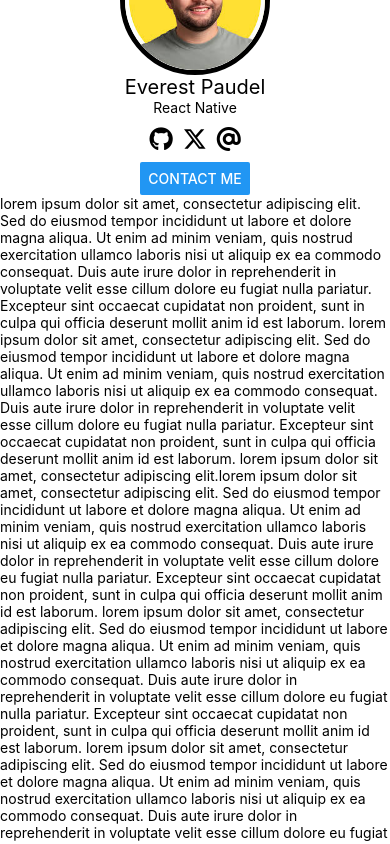
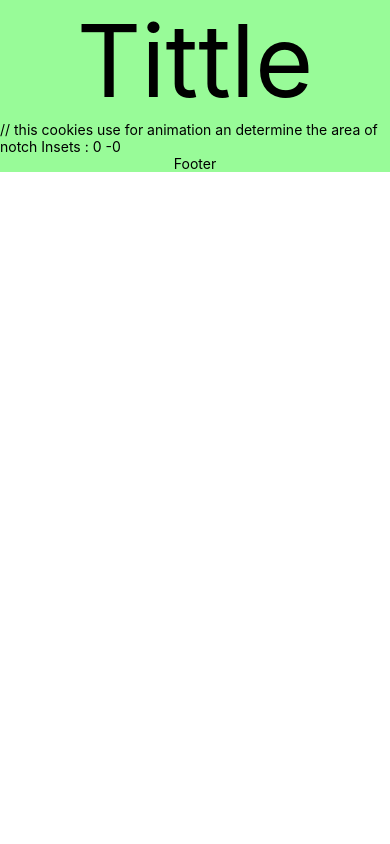
Before and after one commit to everestp/ReactNative, a React Native app: screen / in a window 390 px wide. Built offline with nearby package versions, Linux system fonts and the light colour scheme.

Commit message:
Learning :SafeAreaView and SafeAreaProvider ,useSafeAreaInsets

```diff
--- a/App.js
+++ b/App.js
@@ -1,86 +1,123 @@
-import { StatusBar } from 'expo-status-bar';
-import { Button, Image, Linking, ScrollView, StyleSheet, Text, View } from 'react-native';
+import { StatusBar } from "expo-status-bar";
+import {
+  Button,
+  Image,
+  Linking,
 
-import FontAwesome6 from '@expo/vector-icons/FontAwesome6';
+  ScrollView,
+  StyleSheet,
+  Text,
+  View,
+} from "react-native";
 
+import FontAwesome6 from "@expo/vector-icons/FontAwesome6";
+import { SafeAreaProvider ,SafeAreaView, useSafeAreaInsets} from "react-native-safe-area-context";
+function DisplayInsets(){
+  const insets = useSafeAreaInsets()
+  return(
+    <Text>
+      // this cookies use for animation an determine the area of notch
+      Insets : {insets.bottom} -{insets.top}
+    </Text>
+  )
+}
 export default function App() {
   const onContactMe = () => {
-    Linking.openURL("https://github.com/everestp")
-  console.log("Contact me")
-  }
+    Linking.openURL("https://github.com/everestp");
+    console.log("Contact me");
+  };
   return (
-    <ScrollView showsVerticalScrollIndicator={false}>
+
+  <SafeAreaProvider>
+    <SafeAreaView  edge={['top']} style={{ backgroundColor:"red"}}>
+        <View
+          style={{
+            backgroundColor: "palegreen",
+            height: "100%",
+            alignItems: "center",
+          }}
+        >
+          <Text style={{ fontSize: 100 }}> Tittle </Text>
+          <DisplayInsets/>
+          <Text style={{ marginTop: "auto" }}>Footer</Text>
+        </View>
+      </SafeAreaView>
+  </SafeAreaProvider>
 
 
-    <View style={styles.container}>
-      <Image  source={require("./assets/download (1).jpeg")} style={{
-        width:"100%",
-       height:"200",
+  );
+  // return (
+  //   <ScrollView showsVerticalScrollIndicator={false}>
 
-      }}/>
-      <Image source={require("./assets/download.jpeg")}  style={{
-        width:150,
-        height:150,
-        borderRadius:150,
-        borderColor : "black",
-        borderWidth:5,
-        marginTop:-75
-        }}/>
-      <Text style={{ fontSize:20 }}>Everest Paudel</Text>
-      <Text>React Native</Text>
+  //   <View style={styles.container}>
+  //     <Image  source={require("./assets/download (1).jpeg")} style={{
+  //       width:"100%",
+  //      height:"200",
 
-      <View style={{ flexDirection:"row" ,marginVertical :10,gap:10}}>
-      <FontAwesome6 name="github" size={24} color="balck" />
-      <FontAwesome6 name="x-twitter" size={24} color="black" />
-      <FontAwesome6 name="at" size={24} color="black" />
-      </View>
-      <Button title='Contact me' onPress={()=> onContactMe()}/>
-      <Text>
-        lorem ipsum dolor sit amet, consectetur adipiscing elit.
-        Sed do eiusmod tempor incididunt ut labore et dolore magna aliqua.
-        Ut enim ad minim veniam, quis nostrud exercitation ullamco laboris nisi ut aliquip ex ea commodo consequat.
-        Duis aute irure dolor in reprehenderit in voluptate velit esse cillum dolore eu fugiat nulla pariatur.
-        Excepteur sint occaecat cupidatat non proident, sunt in culpa qui officia deserunt mollit anim id est laborum.
-        lorem ipsum dolor sit amet, consectetur adipiscing elit.
-        Sed do eiusmod tempor incididunt ut labore et dolore magna aliqua.
-        Ut enim ad minim veniam, quis nostrud exercitation ullamco laboris nisi ut aliquip ex ea commodo consequat.
-        Duis aute irure dolor in reprehenderit in voluptate velit esse cillum dolore eu fugiat nulla pariatur.
-        Excepteur sint occaecat cupidatat non proident, sunt in culpa qui officia deserunt mollit anim id est laborum.
-        lorem ipsum dolor sit amet, consectetur adipiscing elit.lorem ipsum dolor sit amet, consectetur adipiscing elit.
-        Sed do eiusmod tempor incididunt ut labore et dolore magna aliqua.
-        Ut enim ad minim veniam, quis nostrud exercitation ullamco laboris nisi ut aliquip ex ea commodo consequat.
-        Duis aute irure dolor in reprehenderit in voluptate velit esse cillum dolore eu fugiat nulla pariatur.
-        Excepteur sint occaecat cupidatat non proident, sunt in culpa qui officia deserunt mollit anim id est laborum.
-        lorem ipsum dolor sit amet, consectetur adipiscing elit.
-        Sed do eiusmod tempor incididunt ut labore et dolore magna aliqua.
-        Ut enim ad minim veniam, quis nostrud exercitation ullamco laboris nisi ut aliquip ex ea commodo consequat.
-        Duis aute irure dolor in reprehenderit in voluptate velit esse cillum dolore eu fugiat nulla pariatur.
-        Excepteur sint occaecat cupidatat non proident, sunt in culpa qui officia deserunt mollit anim id est laborum.
-        lorem ipsum dolor sit amet, consectetur adipiscing elit.
-        Sed do eiusmod tempor incididunt ut labore et dolore magna aliqua.
-        Ut enim ad minim veniam, quis nostrud exercitation ullamco laboris nisi ut aliquip ex ea commodo consequat.
-        Duis aute irure dolor in reprehenderit in voluptate velit esse cillum dolore eu fugiat nulla pariatur.
-        Excepteur sint occaecat cupidatat non proident, sunt in culpa qui officia deserunt mollit anim id est laborum.
-        lorem ipsum dolor sit amet, consectetur adipiscing elit.
-        Sed do eiusmod tempor incididunt ut labore et dolore magna aliqua.
-        Ut enim ad minim veniam, quis nostrud exercitation ullamco laboris nisi ut aliquip ex ea commodo consequat.
-        Duis aute irure dolor in reprehenderit in voluptate velit esse cillum dolore eu fugiat nulla pariatur.
-        Excepteur sint occaecat cupidatat non proident, sunt in culpa qui officia deserunt mollit anim id est laborum.
-        lorem ipsum dolor sit amet, consectetur adipiscing elit.lorem ipsum dolor sit amet, consectetur adipiscing elit.
-        Sed do eiusmod tempor incididunt ut labore et dolore magna aliqua.
-      </Text>
+  //     }}/>
+  //     <Image source={require("./assets/download.jpeg")}  style={{
+  //       width:150,
+  //       height:150,
+  //       borderRadius:150,
+  //       borderColor : "black",
+  //       borderWidth:5,
+  //       marginTop:-75
+  //       }}/>
+  //     <Text style={{ fontSize:20 }}>Everest Paudel</Text>
+  //     <Text>React Native</Text>
 
-      <StatusBar style="auto" />
-    </View>
-    </ScrollView>
-  );
+  //     <View style={{ flexDirection:"row" ,marginVertical :10,gap:10}}>
+  //     <FontAwesome6 name="github" size={24} color="balck" />
+  //     <FontAwesome6 name="x-twitter" size={24} color="black" />
+  //     <FontAwesome6 name="at" size={24} color="black" />
+  //     </View>
+  //     <Button title='Contact me' onPress={()=> onContactMe()}/>
+  //     <Text>
+  //       lorem ipsum dolor sit amet, consectetur adipiscing elit.
+  //       Sed do eiusmod tempor incididunt ut labore et dolore magna aliqua.
+  //       Ut enim ad minim veniam, quis nostrud exercitation ullamco laboris nisi ut aliquip ex ea commodo consequat.
+  //       Duis aute irure dolor in reprehenderit in voluptate velit esse cillum dolore eu fugiat nulla pariatur.
+  //       Excepteur sint occaecat cupidatat non proident, sunt in culpa qui officia deserunt mollit anim id est laborum.
+  //       lorem ipsum dolor sit amet, consectetur adipiscing elit.
+  //       Sed do eiusmod tempor incididunt ut labore et dolore magna aliqua.
+  //       Ut enim ad minim veniam, quis nostrud exercitation ullamco laboris nisi ut aliquip ex ea commodo consequat.
+  //       Duis aute irure dolor in reprehenderit in voluptate velit esse cillum dolore eu fugiat nulla pariatur.
+  //       Excepteur sint occaecat cupidatat non proident, sunt in culpa qui officia deserunt mollit anim id est laborum.
+  //       lorem ipsum dolor sit amet, consectetur adipiscing elit.lorem ipsum dolor sit amet, consectetur adipiscing elit.
+  //       Sed do eiusmod tempor incididunt ut labore et dolore magna aliqua.
+  //       Ut enim ad minim veniam, quis nostrud exercitation ullamco laboris nisi ut aliquip ex ea commodo consequat.
+  //       Duis aute irure dolor in reprehenderit in voluptate velit esse cillum dolore eu fugiat nulla pariatur.
+  //       Excepteur sint occaecat cupidatat non proident, sunt in culpa qui officia deserunt mollit anim id est laborum.
+  //       lorem ipsum dolor sit amet, consectetur adipiscing elit.
+  //       Sed do eiusmod tempor incididunt ut labore et dolore magna aliqua.
+  //       Ut enim ad minim veniam, quis nostrud exercitation ullamco laboris nisi ut aliquip ex ea commodo consequat.
+  //       Duis aute irure dolor in reprehenderit in voluptate velit esse cillum dolore eu fugiat nulla pariatur.
+  //       Excepteur sint occaecat cupidatat non proident, sunt in culpa qui officia deserunt mollit anim id est laborum.
+  //       lorem ipsum dolor sit amet, consectetur adipiscing elit.
+  //       Sed do eiusmod tempor incididunt ut labore et dolore magna aliqua.
+  //       Ut enim ad minim veniam, quis nostrud exercitation ullamco laboris nisi ut aliquip ex ea commodo consequat.
+  //       Duis aute irure dolor in reprehenderit in voluptate velit esse cillum dolore eu fugiat nulla pariatur.
+  //       Excepteur sint occaecat cupidatat non proident, sunt in culpa qui officia deserunt mollit anim id est laborum.
+  //       lorem ipsum dolor sit amet, consectetur adipiscing elit.
+  //       Sed do eiusmod tempor incididunt ut labore et dolore magna aliqua.
+  //       Ut enim ad minim veniam, quis nostrud exercitation ullamco laboris nisi ut aliquip ex ea commodo consequat.
+  //       Duis aute irure dolor in reprehenderit in voluptate velit esse cillum dolore eu fugiat nulla pariatur.
+  //       Excepteur sint occaecat cupidatat non proident, sunt in culpa qui officia deserunt mollit anim id est laborum.
+  //       lorem ipsum dolor sit amet, consectetur adipiscing elit.lorem ipsum dolor sit amet, consectetur adipiscing elit.
+  //       Sed do eiusmod tempor incididunt ut labore et dolore magna aliqua.
+  //     </Text>
+
+  //     <StatusBar style="auto" />
+  //   </View>
+  //   </ScrollView>
+  // );
 }
 
 const styles = StyleSheet.create({
   container: {
     flex: 1,
-    backgroundColor: 'white',
-    alignItems: 'center',
-    justifyContent: 'center',
+    backgroundColor: "white",
+    alignItems: "center",
+    justifyContent: "center",
   },
 });
--- a/package.json
+++ b/package.json
@@ -11,8 +11,11 @@
   "dependencies": {
     "expo": "~52.0.37",
     "expo-status-bar": "~2.0.1",
+    "install": "^0.13.0",
+    "npm": "^11.2.0",
     "react": "18.3.1",
-    "react-native": "0.76.7"
+    "react-native": "0.76.7",
+    "react-native-safe-area-context": "4.12.0"
   },
   "devDependencies": {
     "@babel/core": "^7.20.0"
```
Also changed, not shown: 1 other file (tests, documents, lock files or other folders).
